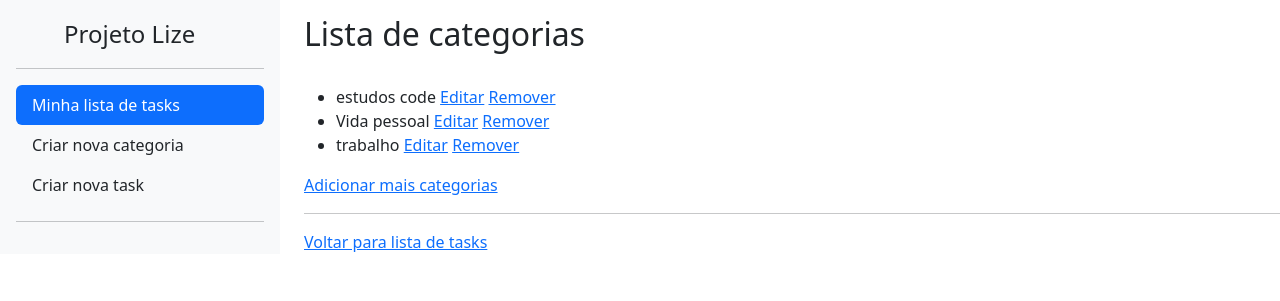
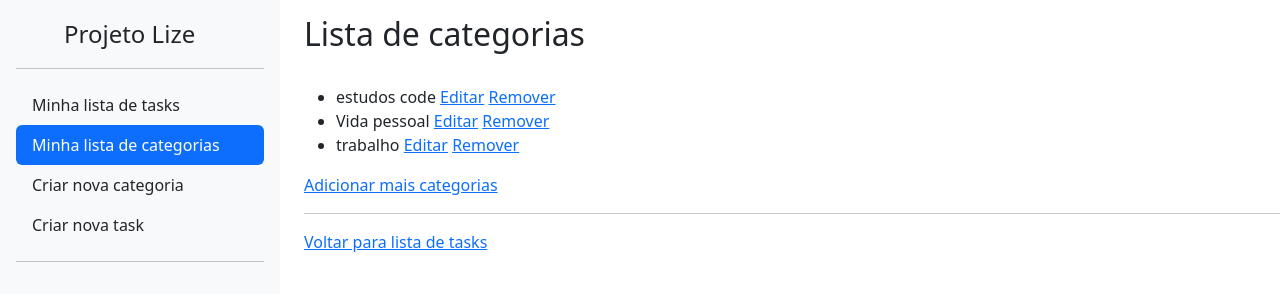
Before and after one commit to RichardMatheus929/todolist, a Django app: page /category/ in a window 1280 px wide. Shown: the top 301 px of the page. Run offline with Django 4.2, Linux system fonts and the light colour scheme; a user stored in the database is signed in; data comes from the database, SQL or seed files in the repository.

Commit message:
upgrade front of task_list

```diff
--- a/lizetest/category/templates/sidebar.html
+++ b/lizetest/core/templates/sidebar.html
@@ -9,8 +9,13 @@
     <hr>
     <ul class="nav nav-pills flex-column mb-auto">
         <li class="nav-item">
-            <a href="{% url 'todo:task_list' %}" class="nav-link active" aria-current="page">
+            <a href="{% url 'todo:task_list' %}" class="nav-link {% if request.resolver_match.url_name == 'task_list' %}active{% else %}link-dark{% endif %}" aria-current="page">
                 Minha lista de tasks
+            </a>
+        </li>
+        <li>
+            <a href="{% url 'category:category_list' %}" class="nav-link {% if request.resolver_match.url_name == 'category_list' %}active{% else %}link-dark{% endif %}">
+                Minha lista de categorias
             </a>
         </li>
         <li>
```
Also changed, not shown: lizetest/todo/templates/task_list.html (+10 -1 lines).
